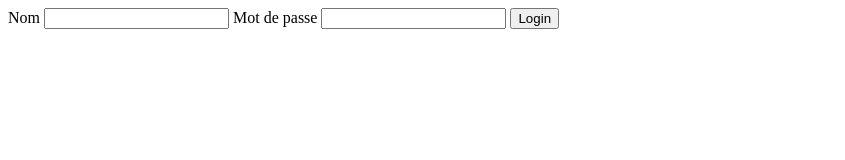
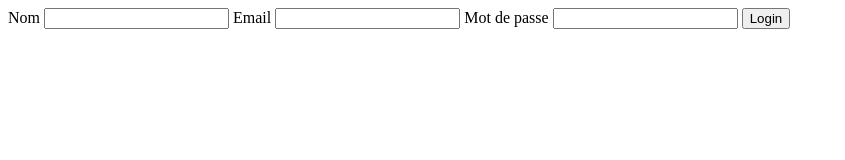
Before and after one commit to Aly-Abdoulaye/MonProjet, a plain HTML site: page login.html in a window 1280 px wide. Shown: the whole page, without its empty margins (0-845 px from the left). Drawn offline with Linux system fonts and the light colour scheme.

Commit message:
Ajout du champ Email

```diff
--- a/login.html
+++ b/login.html
@@ -9,6 +9,8 @@
     <form action="">
         <label for="nom">Nom</label>
         <input type="text" title="nom">
+        <label for="email">Email</label>
+        <input type="email" title="email">
         <label for="password">Mot de passe</label>
         <input type="password" title="password">
         <button type="button">Login</button>
```
